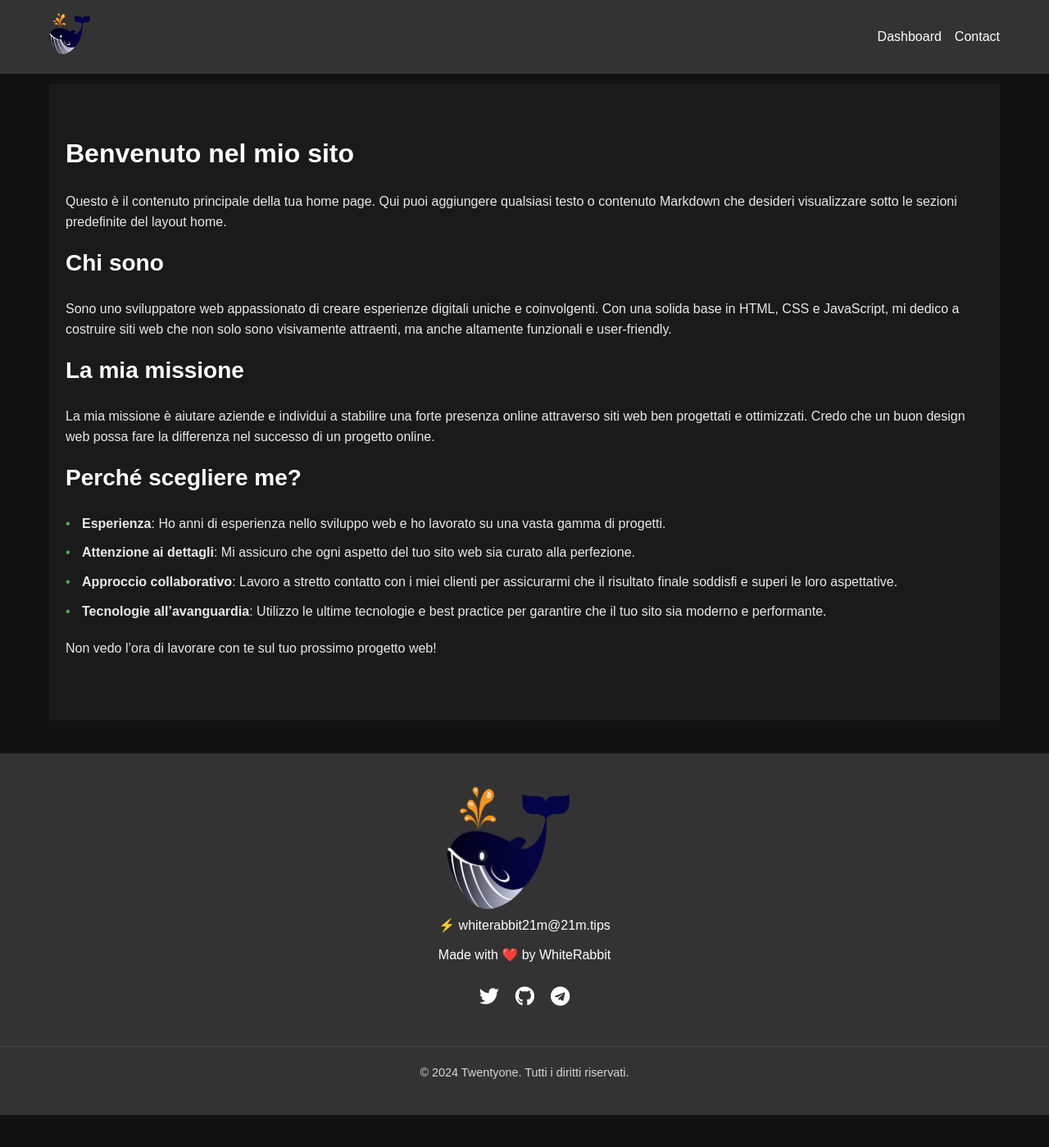
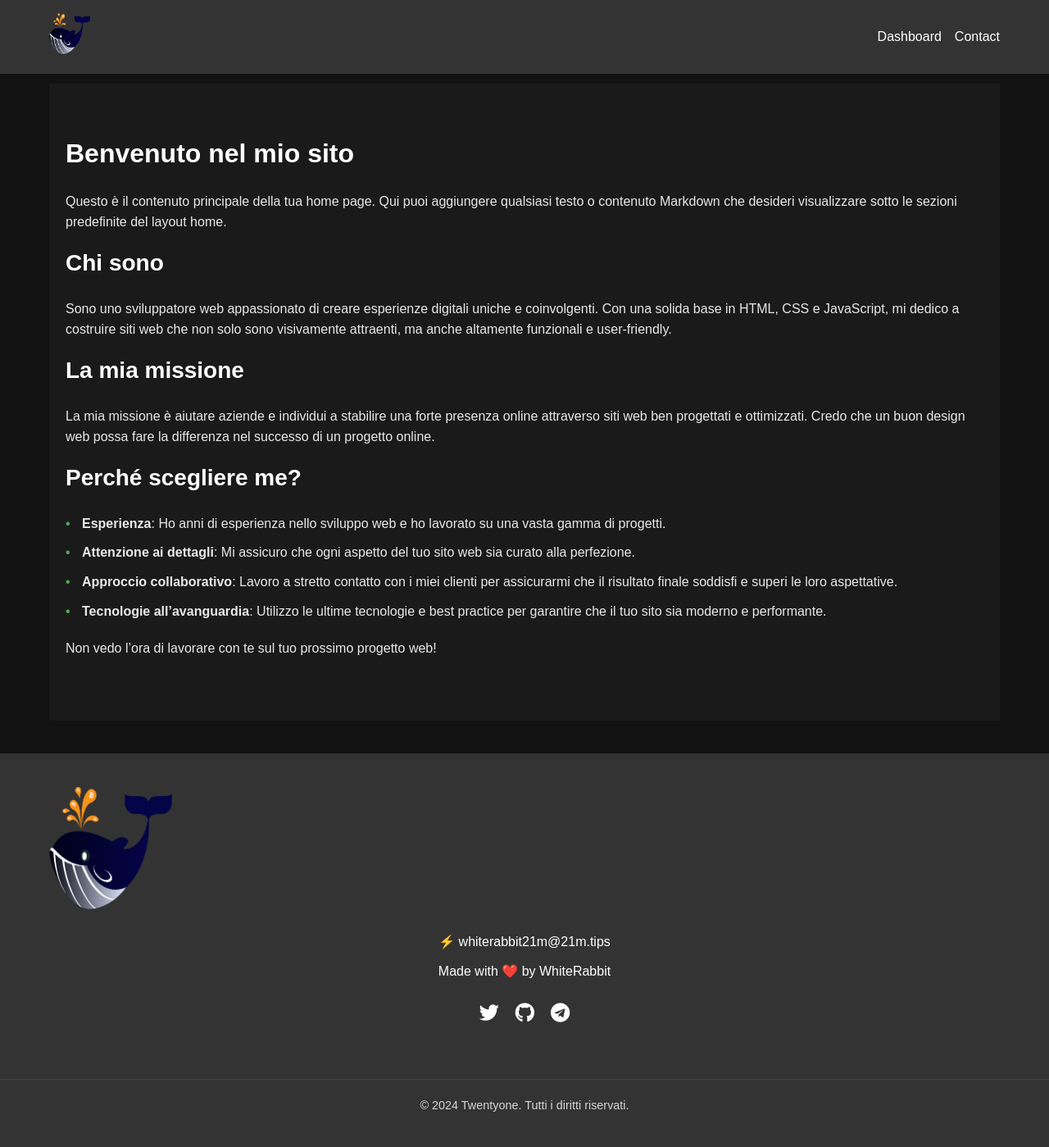
Before and after one commit to whiterabbit21m-test/whiterabbit21m-test.github.io, a Jekyll site: the page built from index.md, in a window 1280 px wide and 1400 px high, scrolled down 1501 px. Shown: the whole window at 82% size. Built offline with Jekyll 4.4.1, drawn with Linux system fonts in a browser that asks for light colours; before the commit the page ends 2861 px from its top, so only the background shows below that.

Commit message:
Update _footer.scss

```diff
--- a/_sass/_footer.scss
+++ b/_sass/_footer.scss
@@ -6,7 +6,6 @@
 
   .footer-container {
     display: flex;
-    justify-content: space-between;
     align-items: center;
     max-width: $max-width;
     margin: 0 auto;
@@ -16,9 +15,10 @@
   .footer-logo {
     flex: 0 0 auto;
     margin-right: 40px;
+    align-self: flex-start; // Allinea il logo all'inizio del container
 
     .footer-logo-image {
-      max-width: 150px; // Adjust this value to make the logo larger
+      max-width: 150px; // Mantieni questa dimensione o modifica secondo necessità
       height: auto;
     }
   }
@@ -26,6 +26,7 @@
   .footer-content {
     flex: 1 1 auto;
     text-align: center;
+    padding: 20px 0; // Aggiunge un po' di padding verticale per centrare il contenuto
   }
 
   .footer-email,
@@ -65,11 +66,16 @@
   .site-footer {
     .footer-container {
       flex-direction: column;
+      align-items: center;
     }
 
     .footer-logo {
       margin-right: 0;
       margin-bottom: 20px;
     }
+
+    .footer-content {
+      padding: 0;
+    }
   }
 }
```
